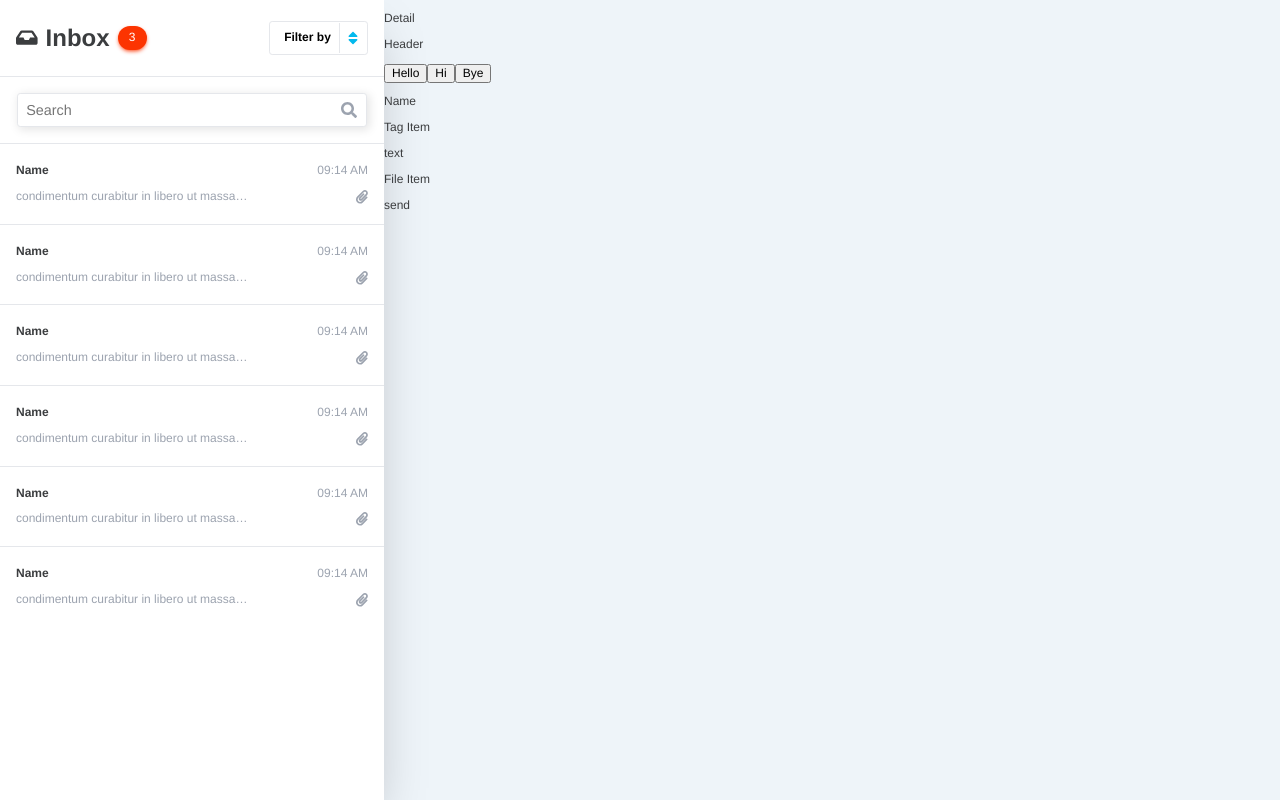
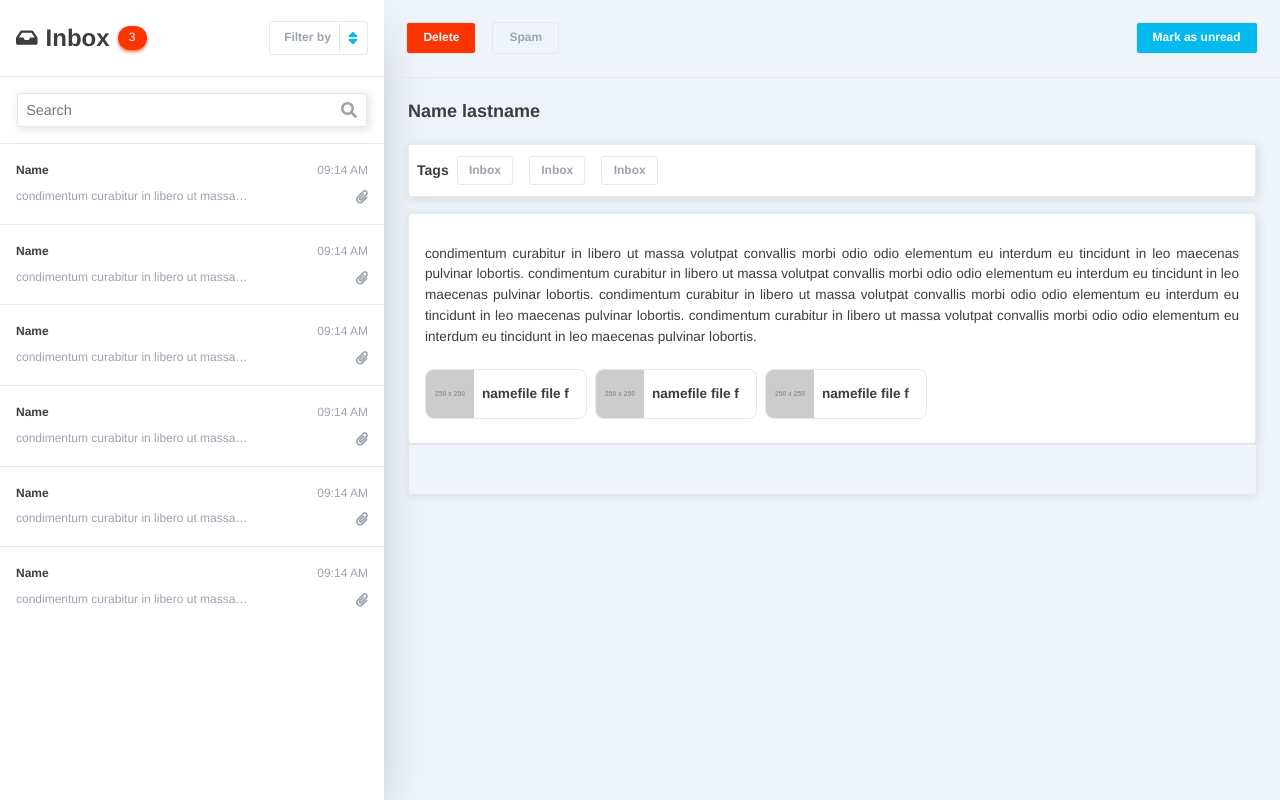
Before and after one commit to AlfredoCU/test-alfredo, a React app: page / in a window 1280 px wide. Built offline with nearby package versions, Linux system fonts and the light colour scheme.

Commit message:
style: detail style was created v1

```diff
--- a/src/components/common/Textarea.js
+++ b/src/components/common/Textarea.js
@@ -3,7 +3,7 @@ import React from "react";
 const Textarea = () => {
   return (
     <div>
-      <p>Textarea</p>
+      <textarea className="textarea" />
     </div>
   );
 };
--- a/src/components/detail/FileItem.js
+++ b/src/components/detail/FileItem.js
@@ -2,8 +2,12 @@ import React from "react";
 
 const FileItem = () => {
   return (
-    <div>
-      <p>File Item</p>
+    <div className="detail-info__item-file">
+      <img
+        src="http://dummyimage.com/250x250.jpg/5fa2dd/ffffff"
+        alt="namefile"
+      />
+      <p>namefile file f</p>
     </div>
   );
 };
--- a/src/components/detail/Header.js
+++ b/src/components/detail/Header.js
@@ -3,11 +3,20 @@ import Button from "../common/Button";
 
 const Header = () => {
   return (
-    <div>
-      <p>Header</p>
-      <Button type="button">Hello</Button>
-      <Button type="button">Hi</Button>
-      <Button type="button">Bye</Button>
+    <div className="detail-header">
+      <div>
+        <Button type="button" className="button button--delete">
+          Delete
+        </Button>
+        <Button type="button" className="button">
+          Spam
+        </Button>
+      </div>
+      <div>
+        <Button type="button" className="button button--primary">
+          Mark as unread
+        </Button>
+      </div>
     </div>
   );
 };
--- a/src/components/detail/Information.js
+++ b/src/components/detail/Information.js
@@ -1,15 +1,37 @@
 import React from "react";
 import TagItem from "./TagItem";
 import FileItem from "./FileItem";
+import Textarea from "../common/Textarea";
 
 const Information = () => {
   return (
-    <div>
-      <p>Name</p>
-      <TagItem />
-      <p>text</p>
-      <FileItem />
-      <p>send</p>
+    <div className="detail-info">
+      <h2 className="detail-info__name">Name lastname</h2>
+      <div className="detail-info__tags">
+        <h3>Tags</h3>
+        <TagItem />
+        <TagItem />
+        <TagItem />
+      </div>
+      <div className="detail-info__body">
+        <p>
+          condimentum curabitur in libero ut massa volutpat convallis morbi odio
+          odio elementum eu interdum eu tincidunt in leo maecenas pulvinar
+          lobortis. condimentum curabitur in libero ut massa volutpat convallis
+          morbi odio odio elementum eu interdum eu tincidunt in leo maecenas
+          pulvinar lobortis. condimentum curabitur in libero ut massa volutpat
+          convallis morbi odio odio elementum eu interdum eu tincidunt in leo
+          maecenas pulvinar lobortis. condimentum curabitur in libero ut massa
+          volutpat convallis morbi odio odio elementum eu interdum eu tincidunt
+          in leo maecenas pulvinar lobortis.
+        </p>
+        <div className="detail-info__file">
+          <FileItem />
+          <FileItem />
+          <FileItem />
+        </div>
+      </div>
+      <Textarea />
     </div>
   );
 };
--- a/src/components/detail/TagItem.js
+++ b/src/components/detail/TagItem.js
@@ -2,8 +2,8 @@ import React from "react";
 
 const TagItem = () => {
   return (
-    <div>
-      <p>Tag Item</p>
+    <div className="detail-info__item-tag">
+      <p>Inbox</p>
     </div>
   );
 };
--- a/src/components/detail/index.js
+++ b/src/components/detail/index.js
@@ -5,7 +5,6 @@ import Information from "./Information";
 const Detail = () => {
   return (
     <div className="app__detail">
-      <p>Detail</p>
       <Header />
       <Information />
     </div>
--- a/src/styles/colors.scss
+++ b/src/styles/colors.scss
@@ -7,3 +7,4 @@ $blue-bg: #EEFAFF;
 $text-gray: #9CA3AF;
 $font-color:  #3B3D3F;
 $shadow: rgba(0, 0, 0, 0.25);
+$card-shadow: rgba(0, 0, 0, 0.1);
--- a/src/styles/index.scss
+++ b/src/styles/index.scss
@@ -71,6 +71,7 @@ body {
   cursor: pointer;
   margin: 0 0.5rem;
   font-weight: bold;
+  color: $text-gray;
   align-items: center;
   border-radius: 0.2rem;
   border: 1px solid $border;
@@ -138,7 +139,7 @@ body {
   font-size: 0.9rem;
   border-radius: 0.2rem;
   border: 1px solid $border;
-  box-shadow: 2px 2px 10px 1px rgba(0, 0, 0, 0.1);
+  box-shadow: 2px 2px 10px 1px $card-shadow;
 }
 
 .box-email {
@@ -211,3 +212,114 @@ body {
 ::-webkit-scrollbar-thumb {
   background-color: $text-gray;
 }
+
+.detail-header {
+  display: flex;
+  padding: 0.9rem;
+  justify-content: space-between;
+  border-bottom: 1px solid $border;
+}
+
+.button {
+  margin: 0.5rem;
+  cursor: pointer;
+  font-weight: bold;
+  color: $text-gray;
+  padding: 0.5rem 1rem;
+  border-radius: 0.2rem;
+  border: 1px solid $border;
+  background-color: transparent;
+
+  &--primary {
+    color: white;
+    background-color: $blue;
+  }
+
+  &--delete {
+    color: white;
+    background-color: $red;
+  }
+}
+
+.detail-info {
+  padding: 0.5rem 1.5rem;
+
+  &__name {
+    padding-bottom: 0.5rem;
+  }
+
+  &__tags {
+    display: flex;
+    flex-wrap: wrap;
+    border-radius: 0.2rem;
+    padding: 0.2rem 0.5rem;
+    border: 1px solid $border;
+    background-color: white;
+    box-shadow: 2px 2px 10px 1px $card-shadow;
+  }
+
+  &__item-tag {
+    margin: 0.5rem;
+    color: $text-gray;
+    font-weight: bold;
+    border-radius: 0.2rem;
+    padding: 0.2rem 0.5rem;
+    border: 1px solid $border;
+
+    & > p {
+      margin: 0.2rem;
+    }
+  }
+
+  &__body {
+    padding: 1rem;
+    margin-top: 1rem;
+    border-radius: 0.2rem;
+    border: 1px solid $border;
+    background-color: white;
+    box-shadow: 2px 2px 10px 1px $card-shadow;
+
+    & > p {
+      font-size: 0.85rem;
+      text-align: justify;
+      line-height: 1.3rem;
+    }
+  }
+
+  &__file {
+    display: flex;
+    flex-wrap: wrap;
+  }
+
+  &__item-file {
+    width: 10rem;
+    display: flex;
+    align-items: center;
+    border-radius: 0.5rem;
+    border: 1px solid $border;
+    margin: 0.5rem 0.5rem 0.5rem 0;
+
+    & > img {
+      width: 30%;
+      border-radius: 0.5rem 0 0 0.5rem;
+    }
+
+    & > p {
+      padding: 0 0.5rem;
+      font-weight: bold;
+      font-size: 0.85rem;
+    }
+  }
+}
+
+.textarea {
+  width: 98%;
+  resize: none;
+  padding: 0.5rem;
+  font-size: 0.9rem;
+  position: relative;
+  border: 1px solid $border;
+  background-color: $body-bg;
+  border-radius: 0 0 0.2rem 0.2rem;
+  box-shadow: 0px 2px 10px -1px $card-shadow;
+}
```
